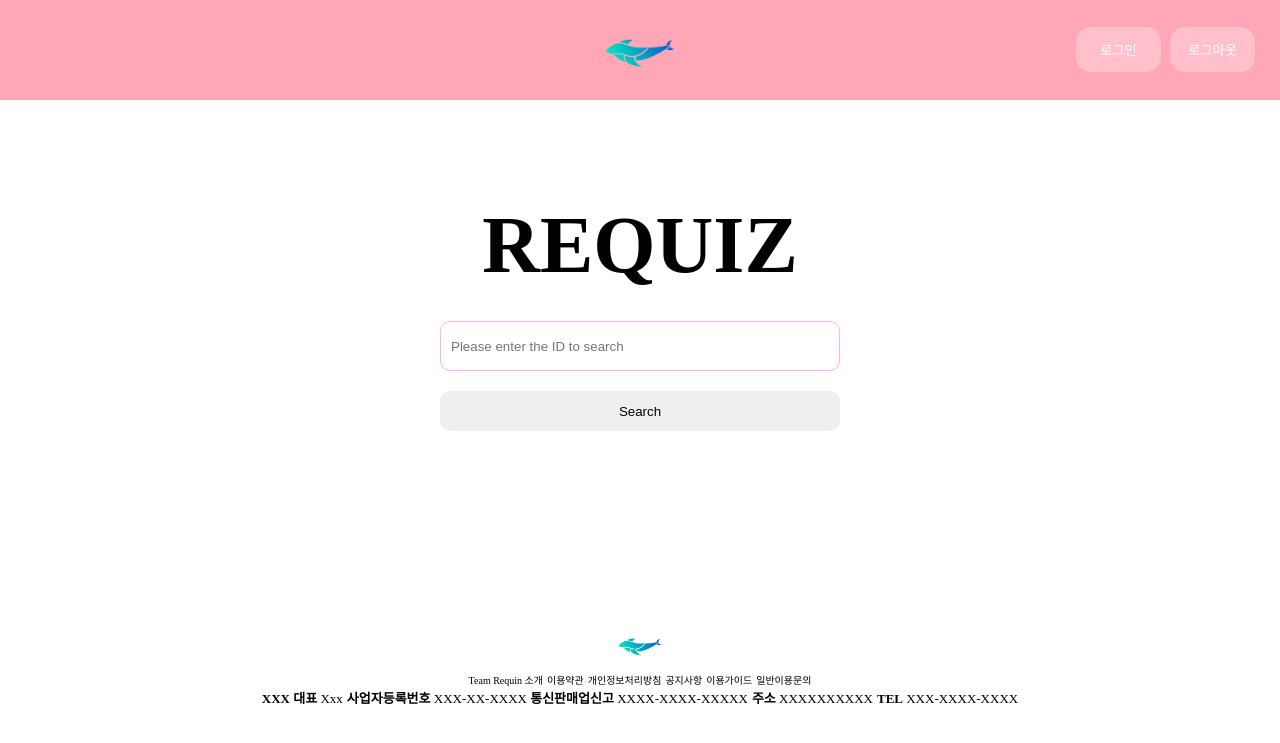
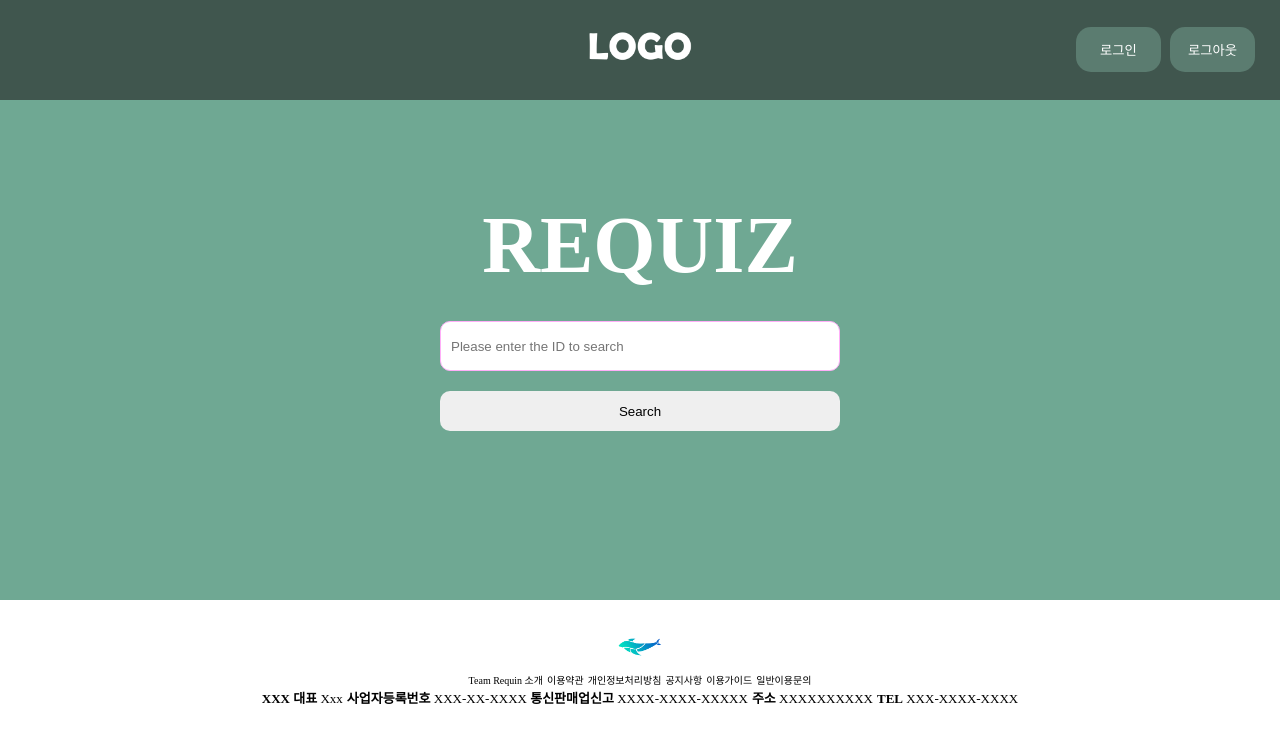
Before and after one commit to team-requin/ReQuiz_Front, a PHP site: page /index.php in a window 1280 px wide. Shown: the top 743 px of the page. Run offline with PHP 8.4, Linux system fonts and the light colour scheme; some web fonts are replaced.

Commit message:
FIX CSS, header, index

```diff
--- a/css/main.css
+++ b/css/main.css
@@ -7,7 +7,7 @@
 #header {
     height: 100px;
     line-height: 100px;
-    background-color: rgb(255, 167, 182);
+    background-color: #40564e;
 }
 #header header .header_logo {
     height: 100px;
@@ -34,7 +34,7 @@
     border: 0;
     outline: none;
     cursor: pointer;
-    background-color: pink;
+    background-color: #5b7c70;
     color: #ffffff;
     margin-right: 5px;
     transition: 0.5s;
@@ -53,6 +53,7 @@
 #main {
     height: 50vh;
     padding-top: 100px;
+    background-color: #6fa893;
 }
 #main > div {
     text-align: center;
@@ -61,6 +62,7 @@
     width: 500px;
 }
 #title {
+    color: #ffffff;
     font-size: 80px;
     font-weight: bold;
     margin-bottom: 30px;
@@ -185,9 +187,9 @@
     font-size: 30px;
 }
 #signup > form > input {
-    display: flex;
+    /* display: flex; */
     margin: 30px auto;
-    width: 85%;
+    width: 55%;
     height: 40px;
 }
 .signup_input {
@@ -196,7 +198,7 @@
     border-radius: 15px;
     border: 0;
 }
-#signup > form > button {
+.signup_btn {
     display: block;
     margin: 0 auto;
     width: 50%;
--- a/header.php
+++ b/header.php
@@ -15,8 +15,34 @@
                 <button id="btn2" class="btn">로그아웃</button>
             </div>
             <div class="header_logo">
-                <a href="#"><img src="/img/color_requin.png" alt="LOGO_img"></a>
+                <a href="#"><img src="/img/title_logo.png" alt="LOGO_img"></a>
             </div>
         </header>
     </div>
+    <div id="login_frame">
+        <div id="login">
+            <form>
+                <p id="login_title">LOGIN</p>
+                <input type="text" id="login_id" placeholder="ID" class="login_input">
+                <input type="password" id="login_pw" placeholder="Password" class="login_input">
+                <button onclick="login()">login</button>
+                <p id="login_register"><a href="#" onclick="show_signup()">회원가입</a></p>
+            </form>
+        </div>
+    </div>
+    <div id="signup_frame">
+        <div id="signup">
+            <form>
+                <p id="signup_title">Signup</p>
+                <input type="text" placeholder="Nickname" class="signup_input">
+                <button class="overlap_check">중복 체크</button>
+                <input type="text" placeholder="ID" class="signup_input">
+                <button class="overlap_check">중복 체크</button>
+                <input type="password" placeholder="Password" class="signup_input">
+                <input type="password" placeholder="Confirm Password" class="signup_input">
+                <button class="signup_btn">Signup</button>
+            </form>
+        </div>
+    </div>
+    <div id="login_shadow" onclick="hide_login(); hide_signup()"></div>
 </body>
--- a/index.php
+++ b/index.php
@@ -10,31 +10,6 @@ include("header.php");
         </div>
     </div>
 </div>
-
-<div id="login_frame">
-    <div id="login">
-        <form>
-            <p id="login_title">LOGIN</p>
-            <input type="text" id="login_id" placeholder="ID" class="login_input">
-            <input type="password" id="login_pw" placeholder="Password" class="login_input">
-            <button onclick="login()">login</button>
-            <p id="login_register"><a href="#" onclick="show_signup()">회원가입</a></p>
-        </form>
-    </div>
-</div>
-<div id="signup_frame">
-    <div id="signup">
-        <form>
-            <p id="signup_title">Signup</p>
-            <input type="text" placeholder="Nickname" class="signup_input">
-            <input type="text" placeholder="ID" class="signup_input">
-            <input type="password" placeholder="Password" class="signup_input">
-            <input type="password" placeholder="Confirm Password" class="signup_input">
-            <button>Signup</button>
-        </form>
-    </div>
-</div>
-<div id="login_shadow" onclick="hide_login(); hide_signup()"></div>
 <?php
 include("footer.php");
 ?>
```
